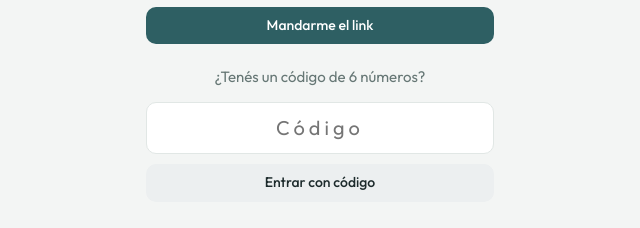
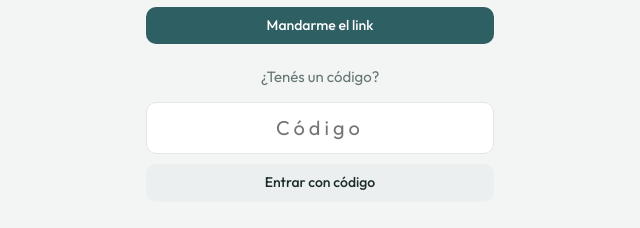
Before and after one commit to MAS-solution/mas-licencias, a plain HTML site: page index.html in a window 1280 px wide. Both pictures are taken after a click on the button "Entrar con código". Shown: the part 270-498 px from the top of the page, 320-960 px from the left. Drawn offline with nearby package versions, Linux system fonts and the light colour scheme.

Commit message:
Aceptar códigos de 6 a 10 números
Co-Authored-By: Claude Opus 5.5 <noreply@anthropic.com>

```diff
--- a/index.html
+++ b/index.html
@@ -88,11 +88,11 @@ function pantallaLogin(msg){$('bSalir').hidden=true;
   $('app').innerHTML=`<div class="login"><h2>Entrar</h2><p>${msg||'Te mandamos un link a tu mail para entrar. Sin contraseña.'}</p>
   <div class="f"><input id="lmail" type="email" placeholder="tu mail" autocomplete="email"></div>
   <button class="btn" style="width:100%" onclick="mandarLink()">Mandarme el link</button>
-  <p style="margin-top:22px">¿Tenés un código de 6 números?</p>
-  <div class="f"><input id="lcod" inputmode="numeric" maxlength="6" placeholder="Código" autocomplete="one-time-code" style="text-align:center;letter-spacing:4px;font-size:20px"></div>
+  <p style="margin-top:22px">¿Tenés un código?</p>
+  <div class="f"><input id="lcod" inputmode="numeric" maxlength="10" placeholder="Código" autocomplete="one-time-code" style="text-align:center;letter-spacing:4px;font-size:20px"></div>
   <button class="btn sec" style="width:100%" onclick="entrarCodigo()">Entrar con código</button></div>`}
 async function entrarCodigo(){const m=$('lmail').value.trim().toLowerCase(),c=$('lcod').value.replace(/\D/g,'');
-  if(!m){toast('Escribí tu mail arriba.');return}if(c.length!==6){toast('El código tiene 6 números.');return}
+  if(!m){toast('Escribí tu mail arriba.');return}if(c.length<6){toast('Escribí el código completo.');return}
   const{error}=await sb.auth.verifyOtp({email:m,token:c,type:'email'});
   if(error){toast(/expired|invalid/i.test(error.message)?'Código vencido o incorrecto. Pedí uno nuevo.':error.message);return}
   iniciar()}
```
